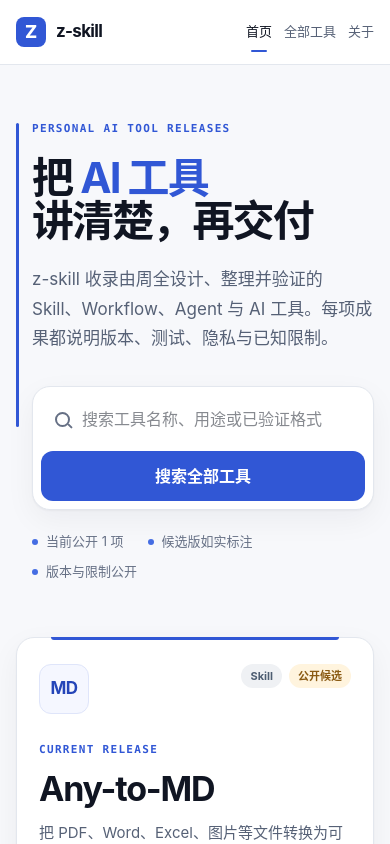
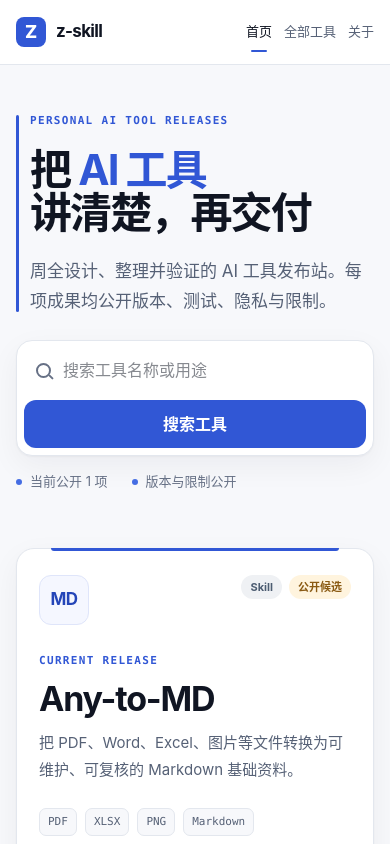
Before and after one commit to zhouquan-ai/z-skill, a Next.js app: page / in a window 390 px wide. Shown: the top 844 px of the page. Built offline with nearby package versions, Linux system fonts and the light colour scheme.

Commit message:
Refine mobile hero and site copy

```diff
--- a/app/HeroSearch.tsx
+++ b/app/HeroSearch.tsx
@@ -22,10 +22,10 @@ export function HeroSearch() {
           type="search"
           value={query}
           onChange={(event) => setQuery(event.target.value)}
-          placeholder="搜索工具名称、用途或已验证格式"
+          placeholder="搜索工具名称或用途"
         />
       </label>
-      <button type="submit">搜索全部工具</button>
+      <button type="submit">搜索工具</button>
     </form>
   );
 }
--- a/app/about/page.tsx
+++ b/app/about/page.tsx
@@ -8,25 +8,25 @@ export default function AboutPage() {
         <section className="about-hero site-wrap">
           <p className="eyebrow">ABOUT Z-SKILL</p>
           <h1>一个人的工具发布站，也应有清楚的收录与验证原则</h1>
-          <p>z-skill 只发布由周全设计、整理及验证的 Skill、Workflow、Agent 与 AI 工具，不扩展为文章站、社区、投稿平台或排行榜。</p>
+          <p>z-skill 只发布周全设计、整理和验证的 AI 工具，不做文章站、社区、投稿平台或排行榜。</p>
         </section>
 
         <section className="about-section site-wrap">
-          <div className="about-copy"><h2>发布什么</h2><p>网站发布有明确用途、可交付版本、真实测试记录和使用边界的个人 AI 工具成果。当前公开内容只有 Any-to-MD v0.1.0-candidate；更多工具只有在完成整理与验证后才会出现。</p></div>
+          <div className="about-copy"><h2>发布什么</h2><p>只收录用途明确、版本可交付、测试和边界可说明的个人 AI 工具。当前仅公开 Any-to-MD v0.1.0-candidate。</p></div>
         </section>
 
         <section className="about-section site-wrap">
           <div className="about-copy"><h2>收录标准</h2></div>
           <div className="standard-list">
-            <article><span>01</span><div><h3>用途明确</h3><p>能够说明解决什么问题、适合哪些场景，以及不适合做什么。</p></div></article>
-            <article><span>02</span><div><h3>版本可追溯</h3><p>页面、ZIP、GitHub 权威版本和更新记录之间保持一致。</p></div></article>
-            <article><span>03</span><div><h3>验证有依据</h3><p>只陈述已经完成的测试，不用评分、下载量或模糊背书替代证据。</p></div></article>
-            <article><span>04</span><div><h3>限制不隐藏</h3><p>隐私风险、失败结果和待验证环境都与下载入口一起公开。</p></div></article>
+            <article><span>01</span><div><h3>用途明确</h3><p>说明解决的问题、适用场景和不适用边界。</p></div></article>
+            <article><span>02</span><div><h3>版本可追溯</h3><p>页面、ZIP、GitHub 版本和更新记录保持一致。</p></div></article>
+            <article><span>03</span><div><h3>验证有依据</h3><p>只陈述已完成的测试，不用评分或下载量代替证据。</p></div></article>
+            <article><span>04</span><div><h3>限制不隐藏</h3><p>隐私风险、失败结果和待验证项与下载入口一起公开。</p></div></article>
           </div>
         </section>
 
         <section className="about-section site-wrap channel-section">
-          <div className="about-copy"><h2>三个渠道怎样分工</h2><p>公众号、GitHub 与网站承担不同职责，避免同一份内容被机械复制到各处。</p></div>
+          <div className="about-copy"><h2>三个渠道怎样分工</h2></div>
           <div className="channel-grid">
             <article><span>公众号</span><h3>解释问题与过程</h3><p>记录为什么做、怎样判断，以及真实建设经历。</p></article>
             <article><span>GitHub</span><h3>保存权威版本</h3><p>承载代码、包、许可证、测试与精确技术差异。</p></article>
--- a/app/globals.css
+++ b/app/globals.css
@@ -33,8 +33,11 @@ body {
   background: var(--canvas);
   font-family: ui-sans-serif, -apple-system, BlinkMacSystemFont, "Segoe UI", "PingFang SC", "Hiragino Sans GB", "Microsoft YaHei", "Noto Sans CJK SC", sans-serif;
   -webkit-font-smoothing: antialiased;
+  line-break: strict;
 }
 a { color: inherit; text-decoration: none; }
+h1, h2, h3 { text-wrap: balance; }
+p { text-wrap: pretty; }
 button, input, select { font: inherit; }
 button, a, input, select { -webkit-tap-highlight-color: transparent; }
 button:focus-visible, a:focus-visible, input:focus-visible, select:focus-visible { outline: 3px solid rgb(49 87 213 / 22%); outline-offset: 3px; }
@@ -54,12 +57,14 @@ button:focus-visible, a:focus-visible, input:focus-visible, select:focus-visible
 .primary-nav a.active::after { content: ""; position: absolute; right: 5px; bottom: 2px; left: 5px; height: 2px; background: var(--blue-600); border-radius: 2px; }
 
 .home-hero { min-height: 680px; display: grid; grid-template-columns: minmax(0, 7fr) minmax(350px, 5fr); align-items: center; gap: 72px; padding-block: 88px 96px; }
-.hero-copy { position: relative; padding-left: 16px; }
-.hero-copy::before { content: ""; position: absolute; top: 2px; bottom: 122px; left: 0; width: 3px; background: var(--blue-600); border-radius: 3px; }
+.hero-copy { min-width: 0; }
+.hero-statement { position: relative; padding-left: 16px; }
+.hero-statement::before { content: ""; position: absolute; top: 2px; bottom: 4px; left: 0; width: 3px; background: var(--blue-600); border-radius: 3px; }
 .hero-copy h1 { max-width: 760px; margin: 18px 0 22px; font-size: clamp(50px, 5.4vw, 68px); font-weight: 720; line-height: 1.04; letter-spacing: -.045em; }
 .hero-copy h1 span { color: var(--blue-600); }
 .hero-lead { max-width: 690px; margin: 0; color: var(--ink-600); font-size: 18px; line-height: 1.75; }
 .hero-search { display: grid; grid-template-columns: minmax(0, 1fr) auto; gap: 8px; max-width: 760px; margin-top: 32px; padding: 7px; background: var(--surface); border: 1px solid var(--line-200); border-radius: 18px; box-shadow: var(--shadow); }
+.hero-search:focus-within { border-color: var(--blue-500); box-shadow: 0 0 0 3px rgb(49 87 213 / 12%), var(--shadow); }
 .hero-search label, .catalog-search { display: flex; align-items: center; gap: 12px; min-width: 0; }
 .hero-search label { min-height: 48px; padding: 0 14px; }
 .hero-search input, .catalog-search input { width: 100%; min-width: 0; padding: 0; color: var(--ink-950); background: transparent; border: 0; outline: 0; }
@@ -108,6 +113,7 @@ button:focus-visible, a:focus-visible, input:focus-visible, select:focus-visible
 .catalog { padding-bottom: 88px; }
 .catalog-toolbar { display: grid; grid-template-columns: minmax(260px, 1fr) auto auto auto; gap: 10px; padding: 14px; background: var(--surface); border: 1px solid var(--line-200); border-radius: 14px; }
 .catalog-search { min-height: 44px; padding: 0 14px; border: 1px solid var(--line-200); border-radius: 10px; }
+.catalog-search:focus-within { border-color: var(--blue-500); box-shadow: 0 0 0 3px rgb(49 87 213 / 12%); }
 .catalog-search input { font-size: 14px; }
 .filter-group { display: flex; gap: 4px; scrollbar-width: none; }
 .filter-group::-webkit-scrollbar { display: none; }
@@ -221,12 +227,14 @@ code { padding: 2px 6px; background: var(--canvas); border-radius: 5px; font-fam
   .brand-mark { width: 30px; height: 30px; border-radius: 8px; font-size: 18px; }
   .primary-nav { min-width: 0; gap: 12px; overflow-x: auto; }
   .primary-nav a { flex: 0 0 auto; font-size: 13px; }
-  .home-hero { min-height: 0; padding-block: 56px 64px; }
+  .home-hero { min-height: 0; padding-block: 48px 56px; }
+  .hero-statement { padding-left: 14px; }
   .hero-copy h1 { font-size: 42px; }
   .hero-lead { font-size: 17px; }
-  .hero-copy::before { bottom: 154px; }
-  .hero-search { grid-template-columns: 1fr; padding: 8px; }
-  .hero-search button { width: 100%; }
+  .hero-search { grid-template-columns: 1fr; margin-top: 24px; padding: 7px; border-radius: 16px; }
+  .hero-search label { min-height: 44px; padding-inline: 12px; }
+  .hero-search button { min-height: 48px; width: 100%; }
+  .hero-facts { margin-top: 16px; }
   .release-card { padding: 26px 22px; }
   .release-rule { right: 34px; left: 34px; }
   .release-topline { margin-bottom: 28px; }
--- a/app/page.tsx
+++ b/app/page.tsx
@@ -12,13 +12,14 @@ export default function Home() {
       <main>
         <section className="home-hero site-wrap">
           <div className="hero-copy">
-            <p className="eyebrow">PERSONAL AI TOOL RELEASES</p>
-            <h1>把 <span>AI 工具</span><br />讲清楚，再交付</h1>
-            <p className="hero-lead">z-skill 收录由周全设计、整理并验证的 Skill、Workflow、Agent 与 AI 工具。每项成果都说明版本、测试、隐私与已知限制。</p>
+            <div className="hero-statement">
+              <p className="eyebrow">PERSONAL AI TOOL RELEASES</p>
+              <h1>把 <span>AI 工具</span><br />讲清楚，再交付</h1>
+              <p className="hero-lead">周全设计、整理并验证的 AI 工具发布站。每项成果均公开版本、测试、隐私与限制。</p>
+            </div>
             <HeroSearch />
             <ul className="hero-facts" aria-label="当前公开事实">
               <li>当前公开 1 项</li>
-              <li>候选版如实标注</li>
               <li>版本与限制公开</li>
             </ul>
           </div>
@@ -47,9 +48,9 @@ export default function Home() {
               <h2>发布少一点，说明完整一点</h2>
             </div>
             <div className="principle-grid">
-              <article><span>01</span><h3>用途明确</h3><p>先说明工具解决什么问题、适合哪些场景，再提供下载。</p></article>
+              <article><span>01</span><h3>用途明确</h3><p>说明解决什么问题、适合哪些场景。</p></article>
               <article><span>02</span><h3>版本可追溯</h3><p>页面、ZIP、GitHub 版本和更新记录保持一致。</p></article>
-              <article><span>03</span><h3>限制公开</h3><p>测试失败、隐私风险与尚未验证项不会被包装成成功。</p></article>
+              <article><span>03</span><h3>限制公开</h3><p>测试失败、隐私风险和待验证项如实呈现。</p></article>
             </div>
           </div>
         </section>
```
Also changed, not shown: app/tools/any-to-md/page.tsx (+6 -6 lines), 1 other file (tests, documents, lock files or other folders).
